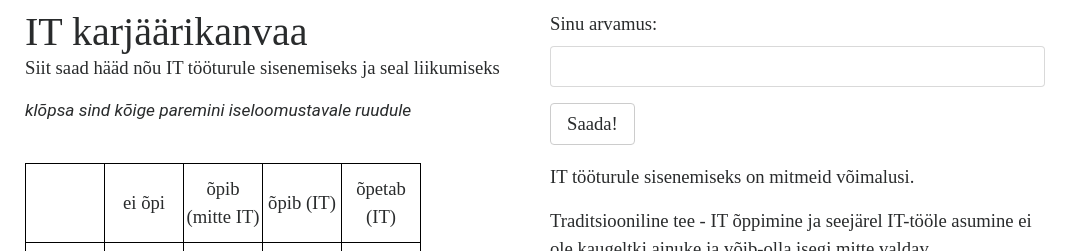
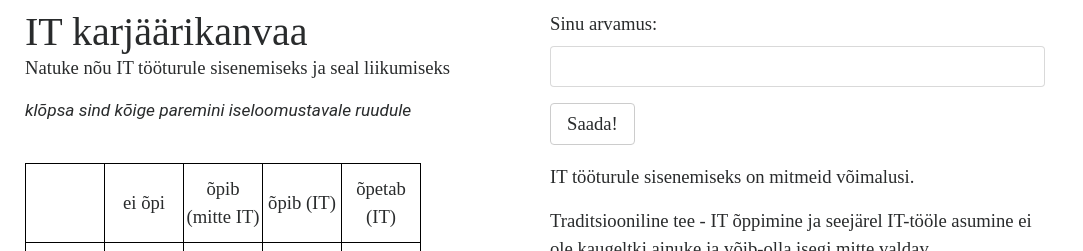
Before and after one commit to agiil/IT, a Jekyll site: the page Karjaar.html, which Jekyll copies as it is, in a window 1280 px wide. Shown: the top 251 px of the page, without its empty margins (0-1083 px from the left). Built offline with Jekyll 4.4.1, drawn with Linux system fonts in a browser that asks for light colours.

Commit message:
Parandatud "Karjäärikanvaa".

```diff
--- a/Karjaar.html
+++ b/Karjaar.html
@@ -31,7 +31,7 @@
         <div class='col-sm-5'>
           <h1>IT karjäärikanvaa</h1>
 
-          <p class='alapealkiri'>Siit saad hääd nõu IT tööturule sisenemiseks ja seal liikumiseks</p>
+          <p class='alapealkiri'>Natuke nõu IT tööturule sisenemiseks ja seal liikumiseks</p>
 
           <p class='abitekst'><i>klõpsa sind kõige paremini iseloomustavale ruudule</i></p>
         </div>
```
Also changed, not shown: H5N.md (renamed from REM01.md, +2 -2 lines).
